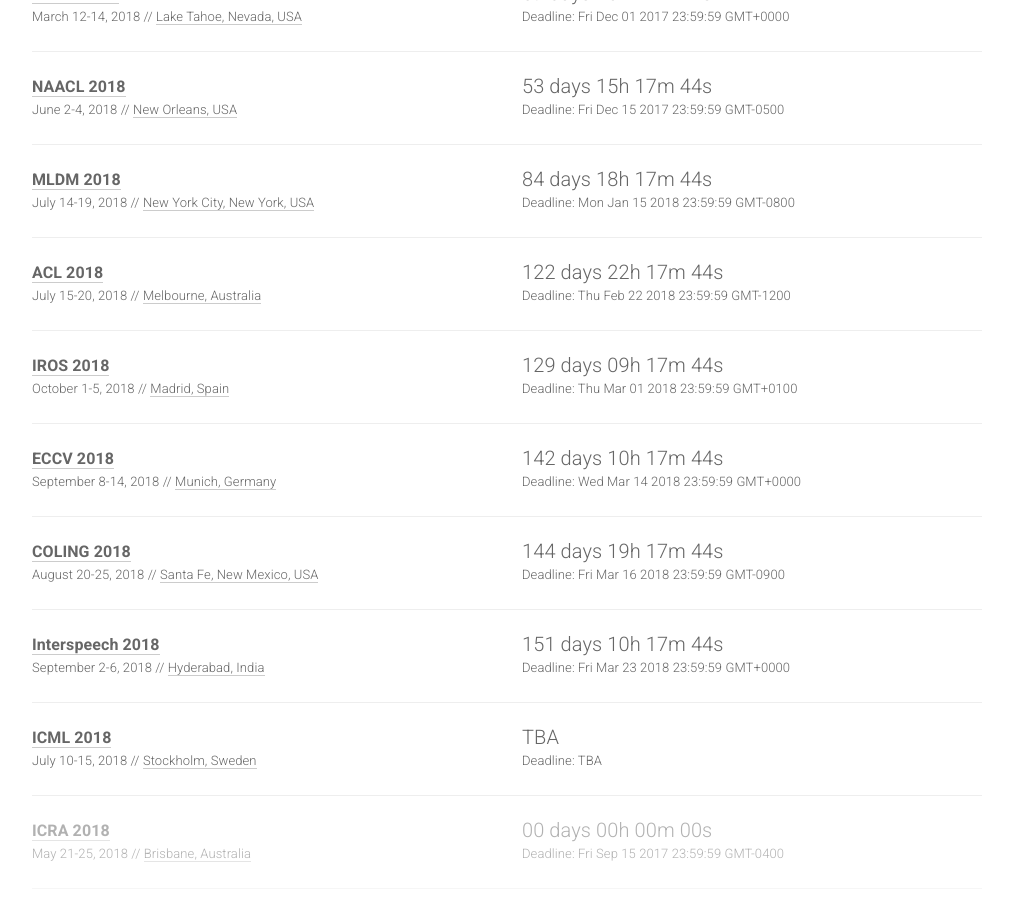
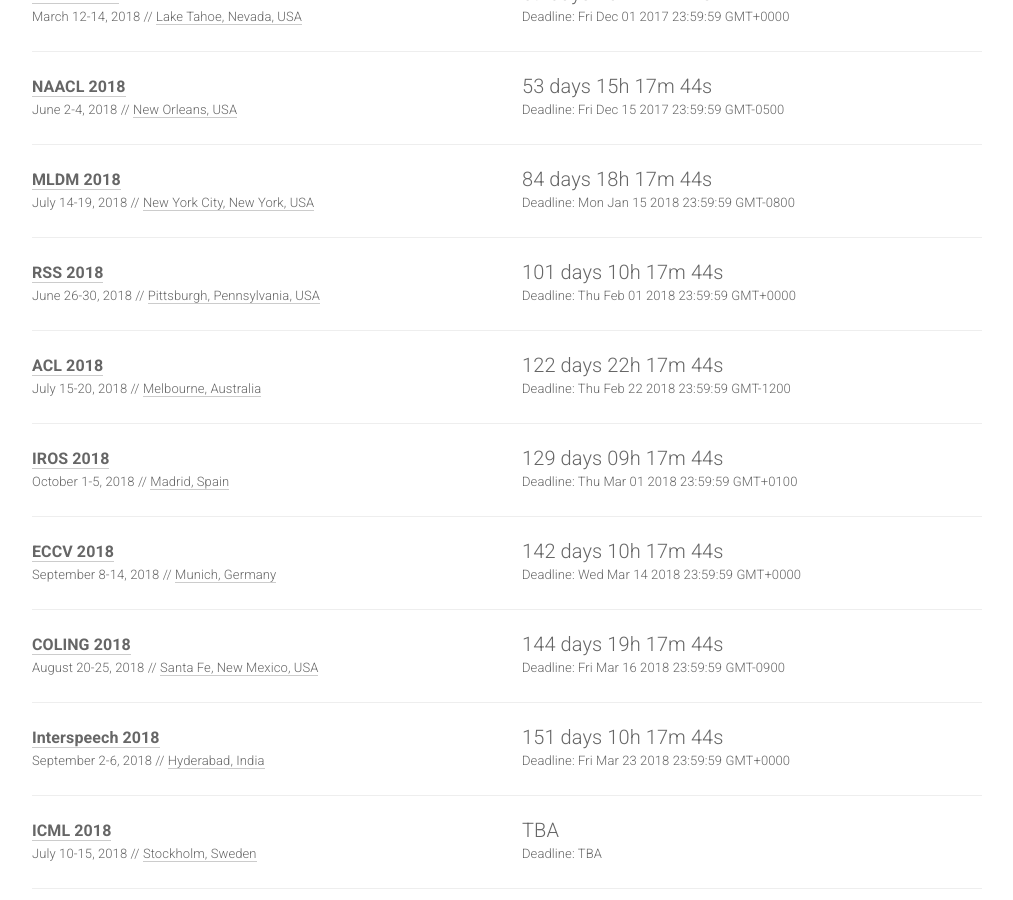
Before and after one commit to paperswithcode/ai-deadlines, a Jekyll site: the page built from index.html, in a window 1280 px wide and 900 px high, scrolled down 709 px. Shown: the whole window, without its empty margins (133-1146 px from the left). Built offline with Jekyll 4.4.1, drawn with Linux system fonts in a browser that asks for light colours; nearby versions of some CDN libraries; comment, search, counter and statistics services are not loaded.

Commit message:
add RSS 2018

```diff
--- a/_data/conferences.yml
+++ b/_data/conferences.yml
@@ -76,6 +76,16 @@
   date: July 14-19, 2018
   place: New York City, New York, USA
   sub: ML
+
+- name: RSS
+  year: 2018
+  id: rss18
+  link: http://www.roboticsconference.org/
+  deadline: "2018-02-01 23:59:59"
+  timezone: IDLW
+  date: June 26-30, 2018
+  place: Pittsburgh, Pennsylvania, USA
+  sub: RO
 
 - name: ACL
   year: 2018
```
